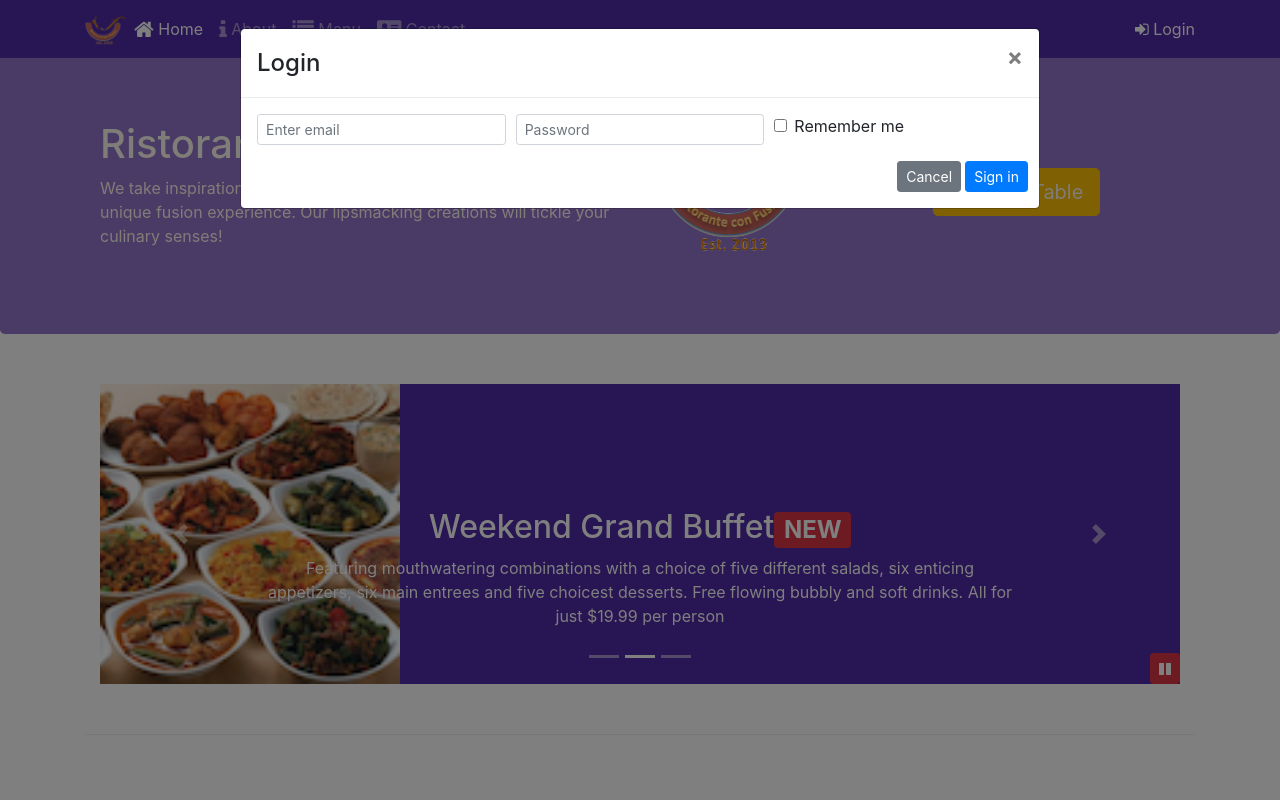
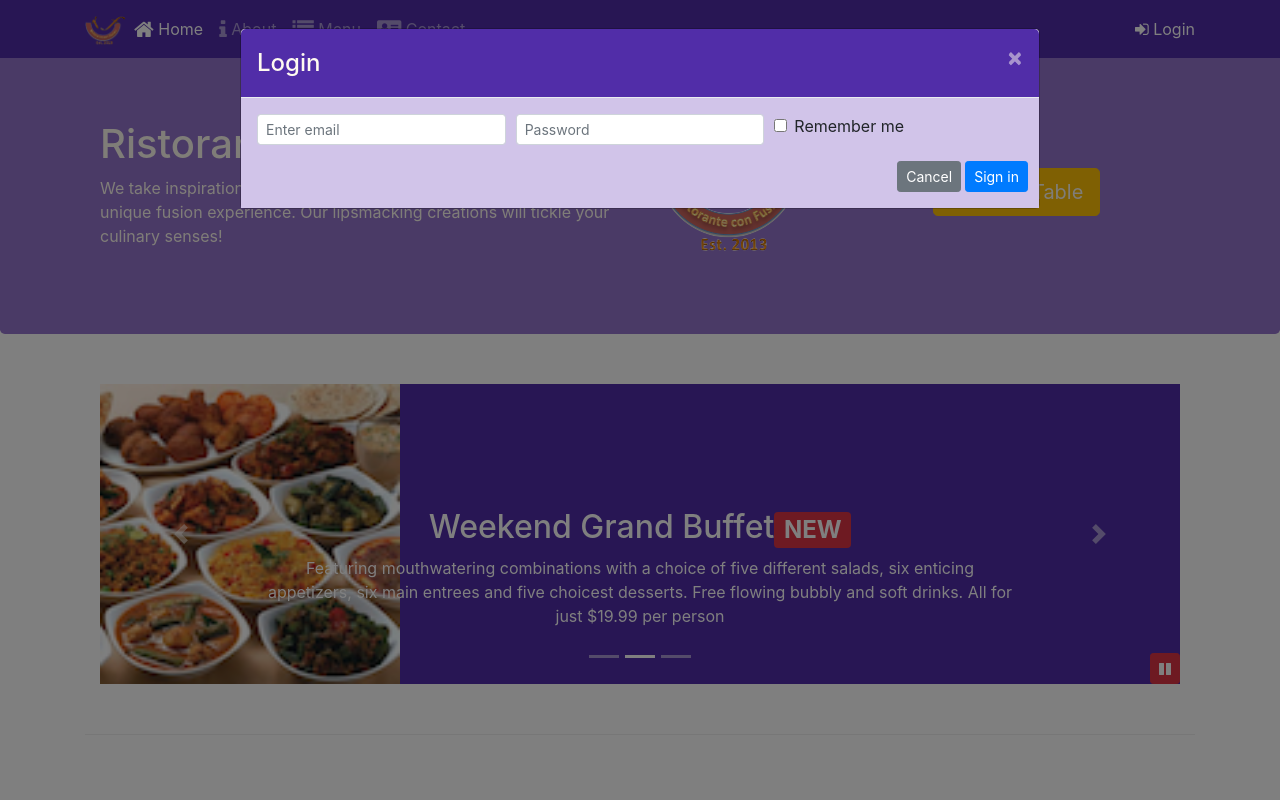
Before and after one commit to cledi01/learningBootstrap, a website: page index.html in a window 1280 px wide. Both pictures are taken after a click on the link "Login". Shown: the top 800 px of the page. Drawn offline with nearby package versions, Linux system fonts and the light colour scheme.

Commit message:
Assignment 4, Javascript and Scss

```diff
--- a/css/styles.scss
+++ b/css/styles.scss
@@ -74,3 +74,19 @@ body{
     bottom: 0px;
     z-index: 1;
 }
+
+.modal{
+    .modal-header{
+        .modal-title{
+            color:floralwhite;
+        }
+        background:$background-dark;
+        .close{
+           color:floralwhite;
+        }
+        font-color:floralwhite;
+    }
+    .modal-body{
+        background:$background-pale;
+    }
+}
--- a/index.html
+++ b/index.html
@@ -30,7 +30,7 @@
                     <li class="nav-item"><a class="nav-link" href='./contactus.html'><span class="fa fa-address-card fa-lg"></span> Contact</a></li>
                 </ul>
                 <span class="navbar-text">
-                    <a data-toggle="modal" data-target="#loginModal">
+                    <a id="loginButton">
                     <span class="fa fa-sign-in"></span> Login</a>
                 </span>
             </div>
@@ -48,8 +48,8 @@
                     <form>
                         <div class="form-row">
                             <div class="form-group col-sm-4">
-                                    <label class="sr-only" for="exampleInputEmail3">Email address</label>
-                                    <input type="email" class="form-control form-control-sm mr-1" id="exampleInputEmail3" placeholder="Enter email">
+                                <label class="sr-only" for="exampleInputEmail3">Email address</label>
+                                <input type="email" class="form-control form-control-sm mr-1" id="exampleInputEmail3" placeholder="Enter email">
                             </div>
                             <div class="form-group col-sm-4">
                                 <label class="sr-only" for="exampleInputPassword3">Password</label>
@@ -153,7 +153,7 @@
                     <img src="img/logo.png" class="img-fluid">
                 </div>
                 <div class="col-sm-3 align-self-center">
-                    <a data-toggle="modal" data-target="#reserveModal" class="btn btn-lg btn-warning">Reserve Table</a>
+                    <a class="btn btn-lg btn-warning" id="reserveButton">Reserve Table</a>
                 </div>
             </div>
         </div>
@@ -313,6 +313,12 @@
                 $("#carouselButton").children("span").addClass('fa-pause');
             }
         });
+        $("#reserveButton").click(function(){
+            $("#reserveModal").modal('show');
+        });
+        $("#loginButton").click(function(){
+            $("#loginModal").modal('show');
+        });
     </script>
 </body>
 
```
Also changed, not shown: css/styles.css.
